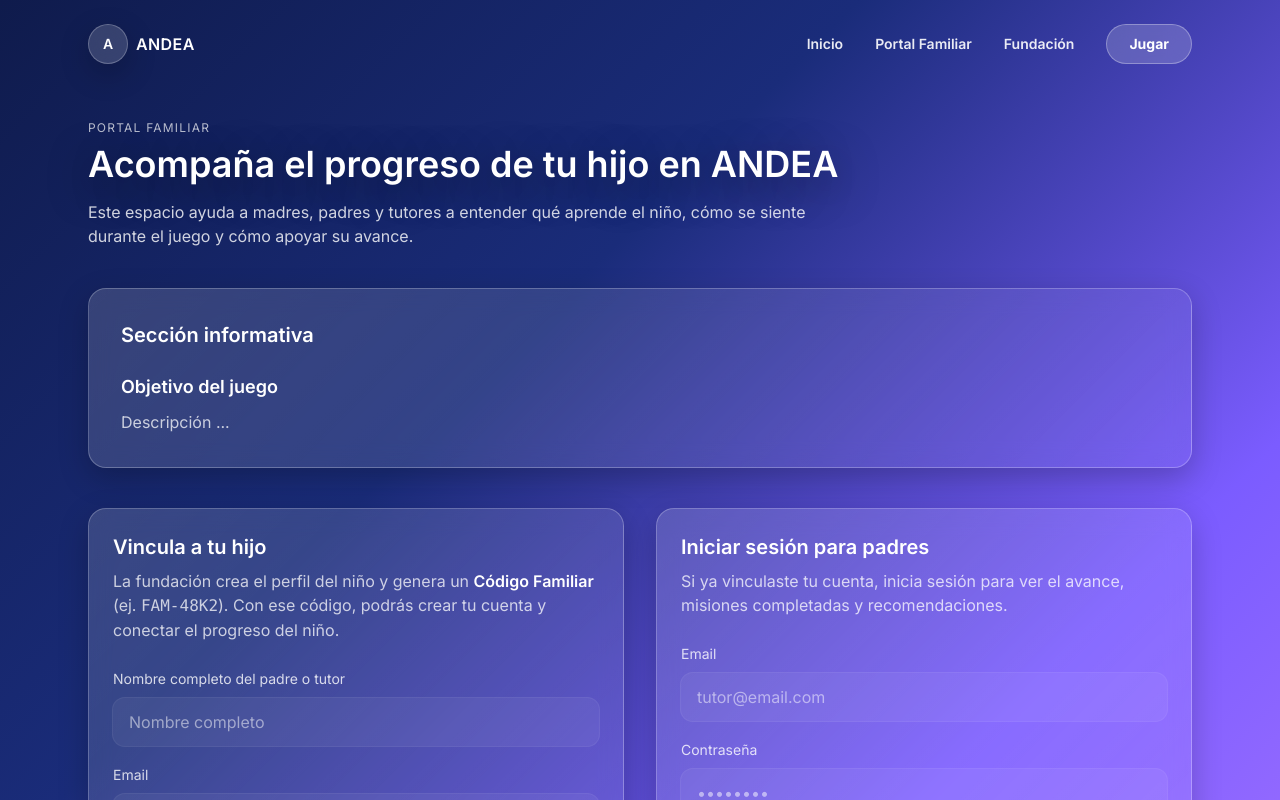
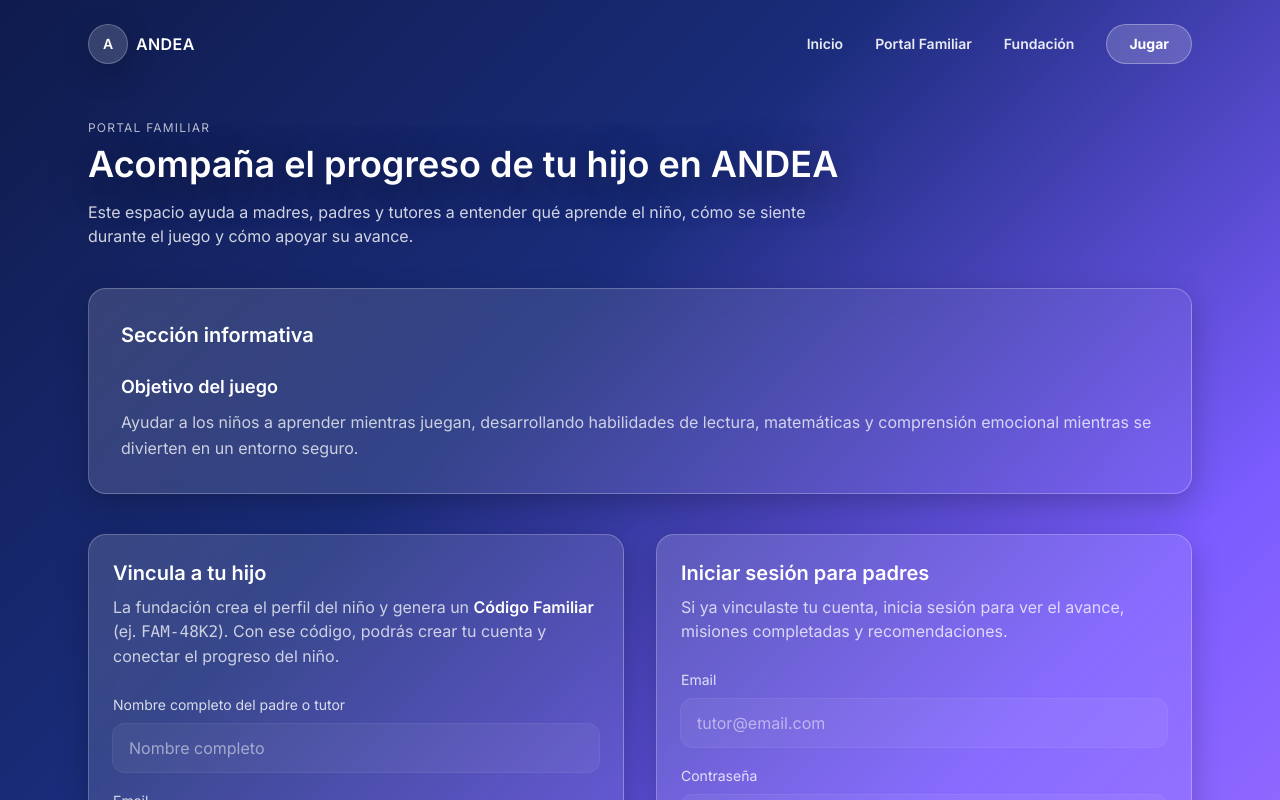
Before and after one commit to DanaeRam/andea-paginaweb, a Next.js app: page /portal-familiar in a window 1280 px wide. Shown: the top 800 px of the page. Built offline with nearby package versions, Linux system fonts and the light colour scheme; no server answers.

Commit message:
Cambio de texto de descripción en el portal familiar

```diff
--- a/app/portal-familiar/page.js
+++ b/app/portal-familiar/page.js
@@ -197,7 +197,7 @@ router.refresh();
             <div>
               <h3 className="text-lg font-semibold">Objetivo del juego</h3>
               <p className="mt-2 leading-relaxed text-white/75">
-                Descripción ...
+                Ayudar a los niños a aprender mientras juegan, desarrollando habilidades de lectura, matemáticas y comprensión emocional mientras se divierten en un entorno seguro.
               </p>
             </div>
           </div>
```
